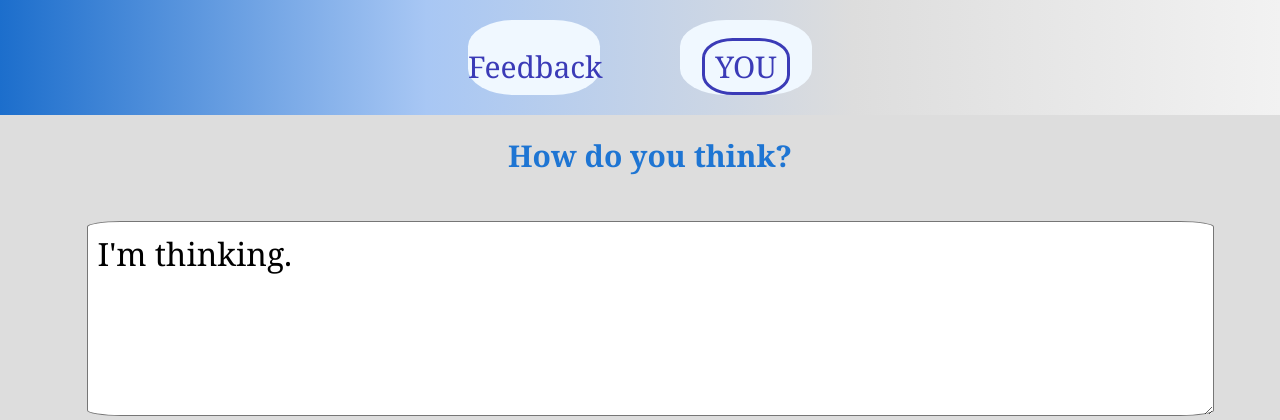
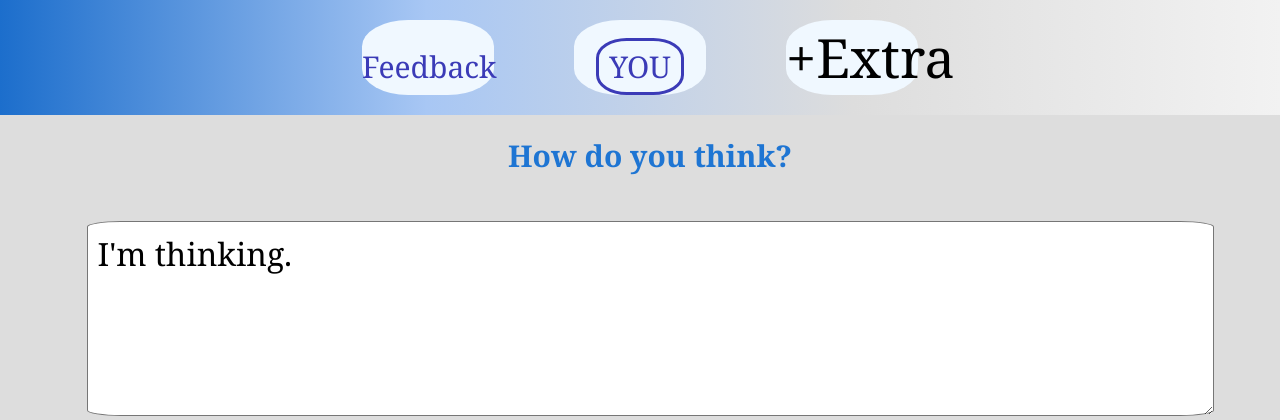
Before and after one commit to ZarinaLinnik/Reality, a Django app: page /mind/ in a window 1280 px wide. Shown: the top 420 px of the page. Run offline with Django 5.2, Linux system fonts and the light colour scheme; a user stored in the database is signed in; data comes from the database, SQL or seed files in the repository; both versions use the stored data as it was after the commit.

Commit message:
dropdown: logout, delete

```diff
--- a/main/templates/base.html
+++ b/main/templates/base.html
@@ -16,13 +16,13 @@
         {% if user.is_authenticated %}
             <div><a href="{% url 'feedback' %}" class="feedback">Feedback</a></div>
             <div><a href="{% url 'creature' %}" class="you">YOU</a></div>
-            <!-- <div class="dropdown">
-                <a onclick="dropdown()" class="dropbtn">+Extra</a>
-                <div id="id_dropdown" class="dropdown_content">
-                    <div><a href="{% url 'logout' %}" onclick="event.preventDefault(); document.getElementById('logout_form').submit();">Log out</a></div>
-                    <div><a href="{% url 'delete_account' %}" id="delete_account">Delete</a></div>
+            <div class="extra">
+                <span>+Extra</span>
+                <div class="dropdown_content">
+                    <div class="content1"><a href="{% url 'logout' %}" onclick="event.preventDefault(); document.getElementById('logout_form').submit();">Log out</a></div>
+                    <div class="delete"><a href="{% url 'delete_account' %}" id="delete_account">Delete</a></div>
                 </div>
-            </div> -->
+            </div>
             <form action="{% url 'logout' %}" method="post" id="logout_form">
                 {% csrf_token %}
             </form>
--- a/static/main/css/base.css
+++ b/static/main/css/base.css
@@ -18,7 +18,7 @@ header {
     width: 100%;
     background-image: linear-gradient(to right, var(--blue), rgb(168, 199, 244), var(--gray-metal), rgb(242, 242, 242));
 }
-header > div {
+header div {
     margin: 20px 40px;
     font-size: 54px;
     background-color:aliceblue;
@@ -27,7 +27,7 @@ header > div {
     text-align: center;
     border-radius: 35%;
 }
-header > div a {
+header div a {
     color: rgb(59, 59, 183);
     font-size: 30px;
     text-decoration: none;
@@ -37,6 +37,7 @@ header > div a {
 }
 .dropbtn:hover .dropdown_content{
     display: block;
+    position: absolute;
 }
 .liner{
     height: 115px;
@@ -53,7 +54,7 @@ header > div a {
     border-radius: 35%;
     padding: 5px 10px;
 }
-#logout_form {display: none}
+/* #logout_form {display: none} */
 h1, p {
     text-align: center;
     text-indent: 20px;
```
Also changed, not shown: main/static/main/css/base.css (+23 -12 lines), db.sqlite3, media/uploaded/human_tgcQd9i.png (added).
